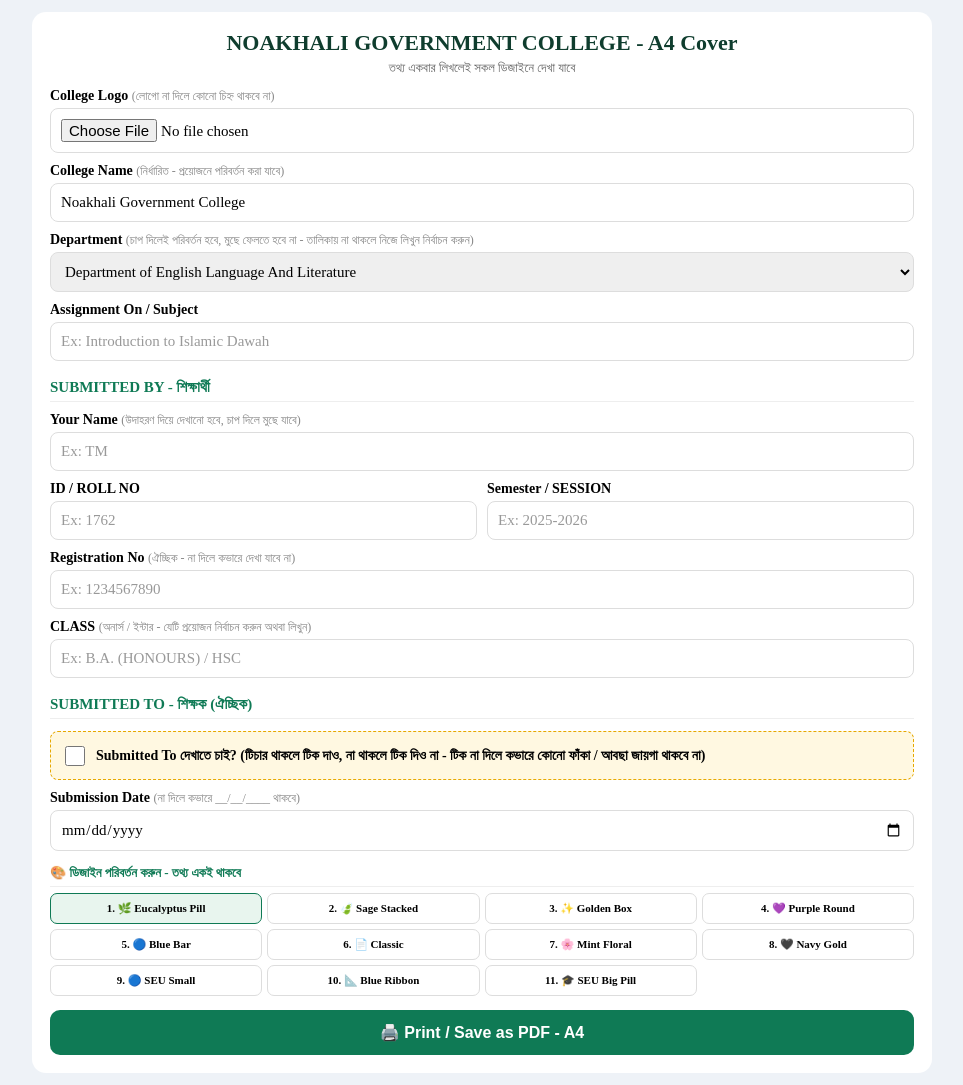
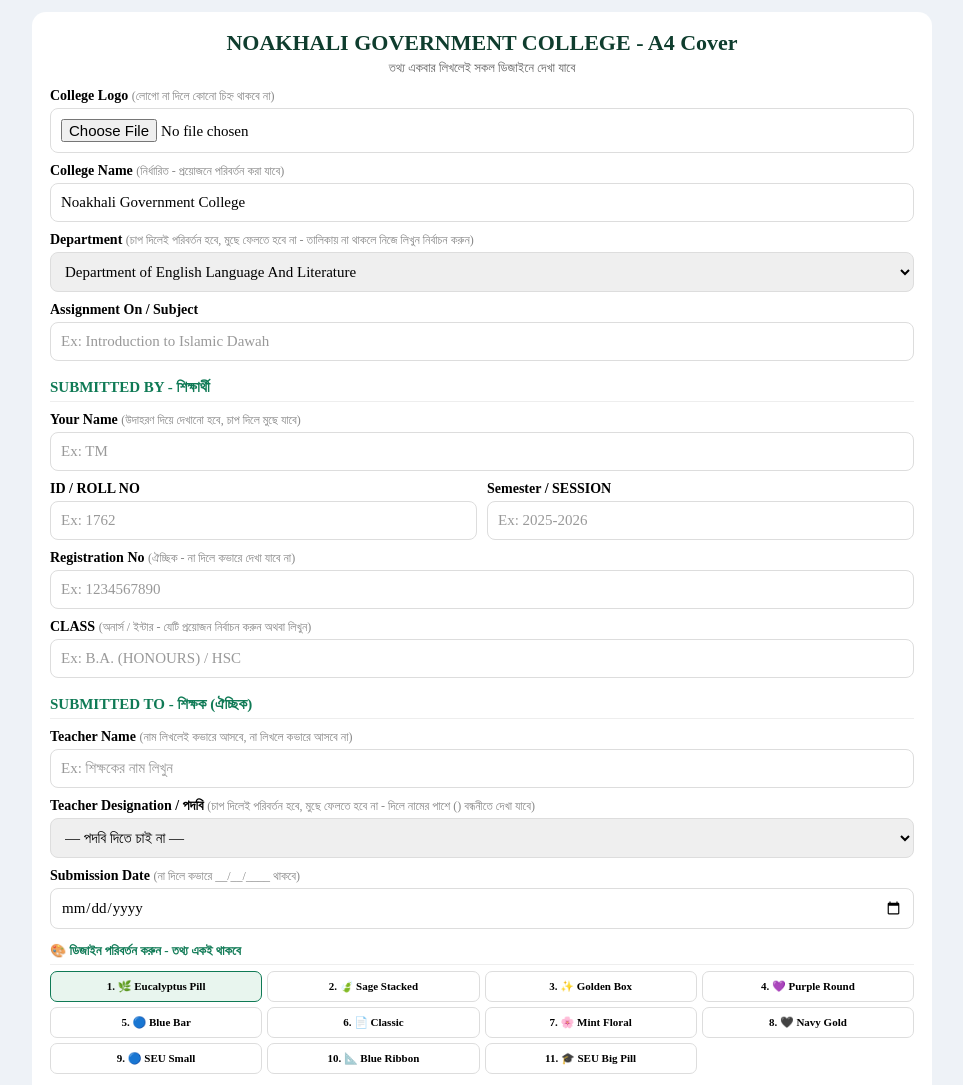
Before and after one commit to tmtanvir/Cover, a plain HTML site: page index.html in a window 1280 px wide. Shown: the top 1085 px of the page, without its empty margins (158-1121 px from the left). Drawn offline with Linux system fonts and the light colour scheme.

Commit message:
Refactor teacher inputs and visibility handling
Updated teacher input section and visibility logic.

```diff
--- a/index.html
+++ b/index.html
@@ -150,9 +150,7 @@ input::placeholder{color:#999}
 <option value="Masters"></option>
 </datalist>
 <h3>SUBMITTED TO - শিক্ষক (ঐচ্ছিক)</h3>
-<label class="check"><input type="checkbox" id="showTeacher"> Submitted To দেখাতে চাই? (টিচার থাকলে টিক দাও, না থাকলে টিক দিও না - টিক না দিলে কভারে কোনো ফাঁকা / আবছা জায়গা থাকবে না)</label>
-<div id="teacherInputs">
-<label>Teacher Name <span>(খালি রাখুন - চাপ দিয়ে লিখুন)</span></label><input id="fTeacher" placeholder="Ex: শিক্ষকের নাম লিখুন">
+<label>Teacher Name <span>(নাম লিখলেই কভারে আসবে, না লিখলে কভারে আসবে না)</span></label><input id="fTeacher" placeholder="Ex: শিক্ষকের নাম লিখুন">
 <label>Teacher Designation / পদবি <span>(চাপ দিলেই পরিবর্তন হবে, মুছে ফেলতে হবে না - দিলে নামের পাশে () বন্ধনীতে দেখা যাবে)</span></label>
 <select id="fDesig">
 <option value="">— পদবি দিতে চাই না —</option>
@@ -166,7 +164,6 @@ input::placeholder{color:#999}
 <option value="__custom__">✏️ নিজে লিখুন (Custom)</option>
 </select>
 <input id="fDesigCustom" placeholder="Ex: নিজের পদবি লিখুন" style="display:none">
-</div>
 <label>Submission Date <span>(না দিলে কভারে __/__/____ থাকবে)</span></label><input id="fDate" type="date">
 <div class="design-mini">
 <h3>🎨 ডিজাইন পরিবর্তন করুন - তথ্য একই থাকবে</h3>
@@ -258,16 +255,14 @@ bindEx('fName','oName','Ex: TM');
 bindEx('fRoll','oRoll','Ex: 1762');
 bindEx('fSession','oSession','Ex: 2025-2026');
 bindEx('fClass','oClass','Ex: B.A. (HONOURS)');
-/* ✅ SUBMITTED TO - OPTIONAL: টিক + নাম ২টাই থাকলে তবেই দেখাবে, না হলে পুরা বক্স + ফাঁকা জায়গা লুকিয়ে যাবে */
+/* ✅ SUBMITTED TO - Nam likhle asbe, na likhle asbe na - Tick lagbe na */
 function updateTeacherVisibility(){
-  const show = $('showTeacher').checked && $('fTeacher').value.trim() !== '';
+  const show = $('fTeacher').value.trim() !== '';
   $('classicTo').style.display = show ? 'block' : 'none';
   $('seuTo').style.display = show ? 'block' : 'none';
   $('seu2To').style.display = show ? 'block' : 'none';
   $('classicTwo').classList.toggle('single', !show);
-  $('teacherInputs').style.display = $('showTeacher').checked ? 'block' : 'none';
 }
-$('showTeacher').addEventListener('change', updateTeacherVisibility);
 function getDept(){ if($('fDept').value=='__custom__') return $('fDeptCustom').value.trim(); return $('fDept').value; }
 function updateDept(){ const v=getDept(); if(!v) return; setAll('oDept',v.toUpperCase(),false); setAll('oTDept',v,false); setAll('oDeptShort',v.replace(/^Department of /i,''),false); }
 $('fDept').addEventListener('change',e=>{ $('fDeptCustom').style.display=(e.target.value=='__custom__')?'block':'none'; if(e.target.value!='__custom__') updateDept(); });
@@ -291,4 +286,4 @@ $('logoInput').addEventListener('change',e=>{ const f=e.target.files[0]; if(!f)
 updateTeacherVisibility();
 </script>
 </body>
-                    </html>
+  </html>
```
